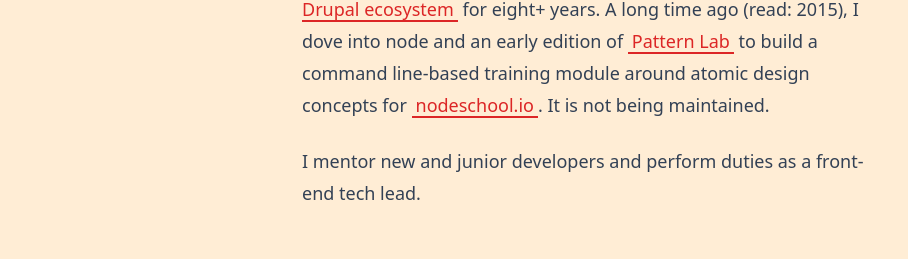
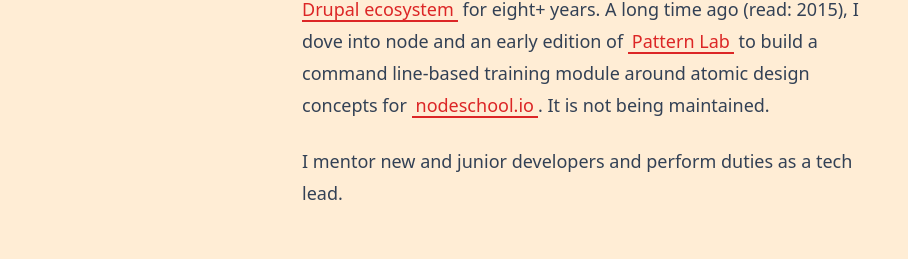
Before and after one commit to tjheffner/heffdotdev, a SvelteKit app: page /resume in a window 1280 px wide. Shown: the part 1451-1710 px from the top of the page, without its empty margins (50-958 px from the left). Built offline with nearby package versions, Linux system fonts and the light colour scheme.

Commit message:
add toc to blog posts

```diff
--- a/src/routes/(main)/[slug=string]/+page.svelte
+++ b/src/routes/(main)/[slug=string]/+page.svelte
@@ -3,6 +3,11 @@
   import { TWITTER_ID, SITE_URL } from '$lib/siteConfig'
   import Comments from '$lib/components/Comments.svelte'
   import 'prism-themes/themes/prism-shades-of-purple.min.css'
+  import { toc, createTocStore } from '@svelte-put/toc';
+  import Toc from '$lib/components/Toc.svelte';
+
+  // table of contents
+  const tocStore = createTocStore();
 
   /** @type {import('./$types').PageData} */
   export let data
@@ -44,7 +49,10 @@
 
 <a href="/blog" class="back-link"> Back </a>
 
+<Toc {tocStore} />
+
 <article
+  use:toc={{ store: tocStore, anchor: false, observe: true, selector: ':where(h1, h2, h3)' }}
   class="mx-auto mb-16 flex w-full max-w-2xl flex-col items-start justify-center px-4 sm:px-8"
 >
   <h1 class="text-shadow mb-8 text-3xl font-bold tracking-tight md:text-6xl">
--- a/src/routes/(main)/resume/+page.svelte
+++ b/src/routes/(main)/resume/+page.svelte
@@ -77,8 +77,7 @@
     </p>
 
     <p class="mb-3">
-      I mentor new and junior developers and perform duties as a front-end tech
-      lead.
+      I mentor new and junior developers and perform duties as a tech lead.
     </p>
   </Slice>
 
```
